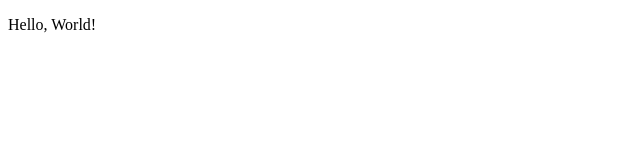
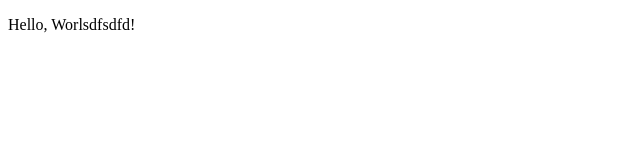
Before and after one commit to abeabaa/jw.github.io, a plain HTML site: page index.html in a window 1280 px wide. Shown: the full height of the page, 0-640 px from the left. Drawn offline with Linux system fonts and the light colour scheme.

Commit message:
Update index.html

```diff
--- a/index.html
+++ b/index.html
@@ -7,6 +7,6 @@
 	<title>Portfolio</title>
 </head>
 <body>
-  <p>Hello, World!</p>
+  <p>Hello, Worlsdfsdfd!</p>
 </body>
 </html>
```
